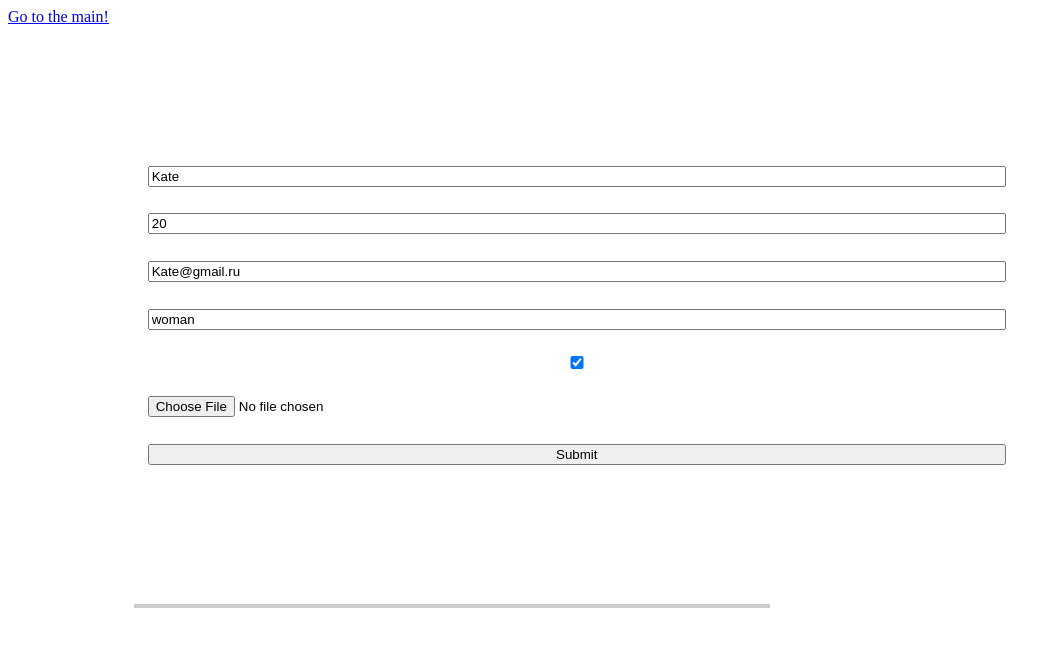
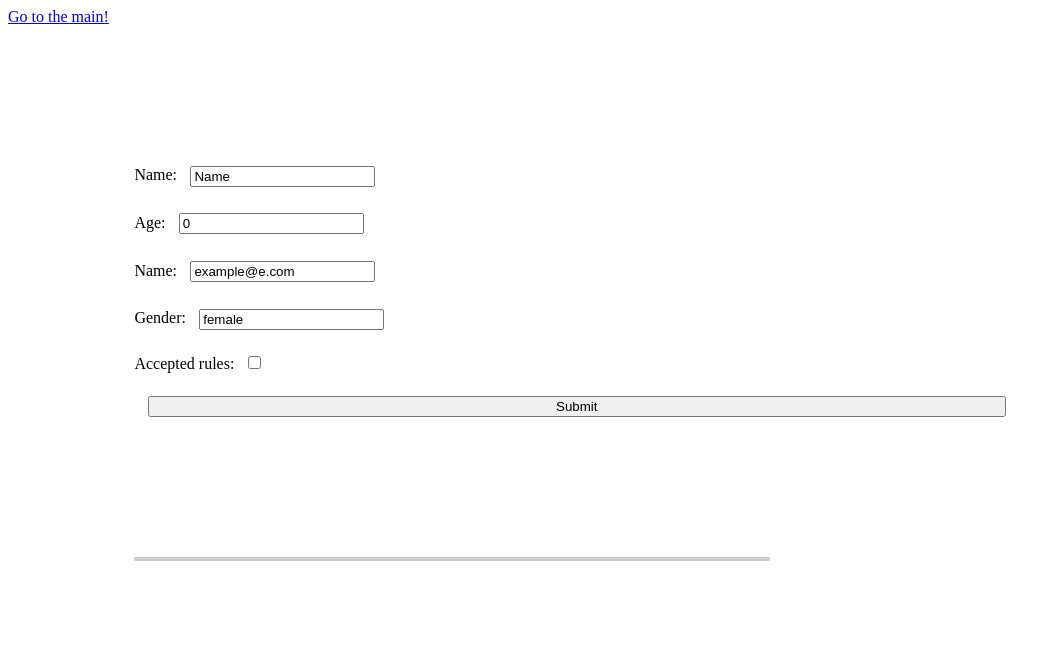
Before and after one commit to KateGoncharik/react, a React (Vite) app: page /form in a window 1280 px wide. Shown: the top 646 px of the page, without its empty margins (0-1061 px from the left). Built offline with nearby package versions, Linux system fonts and the light colour scheme.

Commit message:
fix: correct forms

```diff
--- a/src/main.tsx
+++ b/src/main.tsx
@@ -6,7 +6,7 @@ import { Provider } from 'react-redux';
 import { store } from '@/store';
 
 import './main.css';
-import './pages/form.css';
+import './pages/forms/form.css';
 import '@/components/submitts-list/submittions-list.css';
 import '@/components/submit/submit.css';
 
--- a/src/pages/form-page.tsx
+++ /dev/null
@@ -1,56 +0,0 @@
-import { useForm, SubmitHandler } from 'react-hook-form';
-import { useDispatch, useSelector } from 'react-redux';
-import { addNewSubmit, selectSentFormData } from '@/features/form-slice';
-import { Link } from 'react-router-dom';
-import { SentFormDataItemsList } from '@/components/submitts-list/submitts-list';
-import { FormData } from './uncontrolled-form-page';
-import * as yup from 'yup';
-import { yupResolver } from '@hookform/resolvers/yup';
-
-const schema = yup.object().shape({
-  name: yup.string(),
-  email: yup.string().email().required(),
-  age: yup.number(),
-  acceptRules: yup.boolean(),
-  uploadImage: yup.string(),
-});
-
-export default function Form() {
-  const {
-    register,
-    handleSubmit,
-    formState: { errors },
-  } = useForm<FormData>({ resolver: yupResolver(schema) });
-
-  const dispatch = useDispatch();
-
-  const submittsToShow = useSelector(selectSentFormData);
-
-  const onSubmit: SubmitHandler<FormData> = (data) => {
-    dispatch(addNewSubmit(data));
-  };
-
-  if (errors) {
-    console.error(errors);
-  }
-
-  return (
-    <>
-      <Link to="/">Go to the main!</Link>
-
-      <form className="form" onSubmit={handleSubmit(onSubmit)}>
-        <input type={'text'} defaultValue="Kate" {...register('name')} />
-        <input type={'text'} defaultValue="20" {...register('age')} />
-        <input type={'email'} defaultValue="Kate@gmail.ru" {...register('email')} />
-        <input type={'text'} defaultValue="woman" {...register('gender')} />
-        <input type={'checkbox'} defaultChecked={true} {...register('acceptRules')} />
-        <input type={'file'} {...register('uploadImage')} />
-
-        <input type="submit" />
-      </form>
-      <div className="show-submittions">
-        <SentFormDataItemsList sentFormData={submittsToShow} />
-      </div>
-    </>
-  );
-}
--- /dev/null
+++ b/src/pages/forms/form-page.tsx
@@ -0,0 +1,116 @@
+import { useForm, SubmitHandler, Controller } from 'react-hook-form';
+import { useDispatch, useSelector } from 'react-redux';
+import { addNewSubmit, selectSentFormData } from '@/features/form-slice';
+import { Link } from 'react-router-dom';
+import { SentFormDataItemsList } from '@/components/submitts-list/submitts-list';
+import * as yup from 'yup';
+import { FormData } from '@/types/form-data';
+import { yupResolver } from '@hookform/resolvers/yup';
+import { FormInputNames } from '@/types/enums/form-input-names';
+
+const schema = yup.object().shape({
+  name: yup.string(),
+  age: yup.number(),
+  email: yup.string().email().required(),
+  gender: yup.string().required(),
+  acceptRules: yup.boolean(),
+  uploadImage: yup.string(),
+});
+
+export default function Form() {
+  const {
+    control,
+    handleSubmit,
+    formState: { errors },
+  } = useForm<FormData>({
+    resolver: yupResolver(schema),
+    mode: 'onChange',
+    defaultValues: {
+      name: 'Name',
+      age: 0,
+      email: 'example@e.com',
+      gender: 'female',
+      acceptRules: true,
+    },
+  });
+
+  const dispatch = useDispatch();
+
+  const submittsToShow = useSelector(selectSentFormData);
+
+  const onSubmit: SubmitHandler<FormData> = (data) => {
+    dispatch(addNewSubmit(data));
+  };
+
+  if (errors) {
+    console.error(errors);
+  }
+
+  return (
+    <>
+      <Link to="/">Go to the main!</Link>
+
+      <form className="form" onSubmit={handleSubmit(onSubmit)}>
+        <Controller
+          name={FormInputNames.name}
+          control={control}
+          render={({ field }) => (
+            <label htmlFor={FormInputNames.name} className="label">
+              Name:
+              <input {...field} type="text" className="input" id={FormInputNames.name} />
+              {errors.name && <span className="error">{errors.name.message}</span>}
+            </label>
+          )}
+        />
+        <Controller
+          name={FormInputNames.age}
+          control={control}
+          render={({ field }) => (
+            <label htmlFor={FormInputNames.age} className="label">
+              Age:
+              <input {...field} type="text" className="input" id={FormInputNames.age} />
+              {errors.age && <span className="error">{errors.age.message}</span>}
+            </label>
+          )}
+        />
+        <Controller
+          name={FormInputNames.email}
+          control={control}
+          render={({ field }) => (
+            <label htmlFor={FormInputNames.email} className="label">
+              Name:
+              <input {...field} type="email" className="input" id={FormInputNames.email} />
+              {errors.email && <span className="error">{errors.email.message}</span>}
+            </label>
+          )}
+        />{' '}
+        <Controller
+          name={FormInputNames.gender}
+          control={control}
+          render={({ field }) => (
+            <label htmlFor={FormInputNames.gender} className="label">
+              Gender:
+              <input {...field} type="text" className="input" id={FormInputNames.gender} />
+              {errors.gender && <span className="error">{errors.gender.message}</span>}
+            </label>
+          )}
+        />{' '}
+        <Controller
+          name={FormInputNames.acceptRules}
+          control={control}
+          render={({ field }) => (
+            <label htmlFor={FormInputNames.acceptRules} className="label">
+              Accepted rules:
+              <input {...field} type="checkbox" className="input" id={FormInputNames.acceptRules} />
+              {errors.acceptRules && <span className="error">{errors.acceptRules.message}</span>}
+            </label>
+          )}
+        />
+        <input type="submit" />
+      </form>
+      <div className="show-submittions">
+        <SentFormDataItemsList sentFormData={submittsToShow} />
+      </div>
+    </>
+  );
+}
--- a/src/pages/uncontrolled-form-page.tsx
+++ b/src/pages/forms/uncontrolled-form-page.tsx
@@ -48,23 +48,39 @@ export default function UncontrolledForm() {
   }
   const form = (
     <form id={'uncontrolled-form'} className="form" onSubmit={(e) => handleSubmit(e)}>
+      <label htmlFor={FormInputNames.name} className="label">
+        Name:
         <input type="text" defaultValue={'Kate'} name={FormInputNames.name} />
-      {errors[FormInputNames.name] && <span className="error">{errors[FormInputNames.name]}</span>}
+        {errors[FormInputNames.name] && (
+          <span className="error">{errors[FormInputNames.name]}</span>
+        )}
+      </label>
+      <label htmlFor={FormInputNames.age} className="label">
+        Age:
         <input type="text" defaultValue={0} name={FormInputNames.age} />
         {errors[FormInputNames.age] && <span className="error">{errors[FormInputNames.age]}</span>}
+      </label>
+      <label htmlFor={FormInputNames.email} className="label">
+        Email:
         <input type="email" defaultValue={'kate@gmail.ru'} name={FormInputNames.email} />
         {errors[FormInputNames.email] && (
           <span className="error">{errors[FormInputNames.email]}</span>
         )}
+      </label>
+      <label htmlFor={FormInputNames.gender} className="label">
+        Gender:
         <input type="text" defaultValue={'female'} name={FormInputNames.gender} />
         {errors[FormInputNames.gender] && (
           <span className="error">{errors[FormInputNames.gender]}</span>
         )}
+      </label>
+      <label htmlFor={FormInputNames.name} className="label">
+        Accept T&C:
         <input type="checkbox" defaultChecked={true} name={FormInputNames.acceptRules} />
         {errors[FormInputNames.acceptRules] && (
           <span className="error">{errors[FormInputNames.acceptRules]}</span>
         )}
-
+      </label>
       <input type="submit" />
     </form>
   );
--- a/src/routes/routes.tsx
+++ b/src/routes/routes.tsx
@@ -1,8 +1,8 @@
 import { createBrowserRouter } from 'react-router-dom';
 import MainPage from '@/pages/main-page';
 import ErrorPage from '@/pages/error-page';
-import Form from '@/pages/form-page';
-import UncontrolledForm from '@/pages/uncontrolled-form-page';
+import Form from '@/pages/forms/form-page';
+import UncontrolledForm from '@/pages/forms/uncontrolled-form-page';
 
 export const routes = [
   {
```
Also changed, not shown: src/pages/forms/form.css (renamed from src/pages/form.css). Lines whose indentation alone changed are shown as unchanged.
